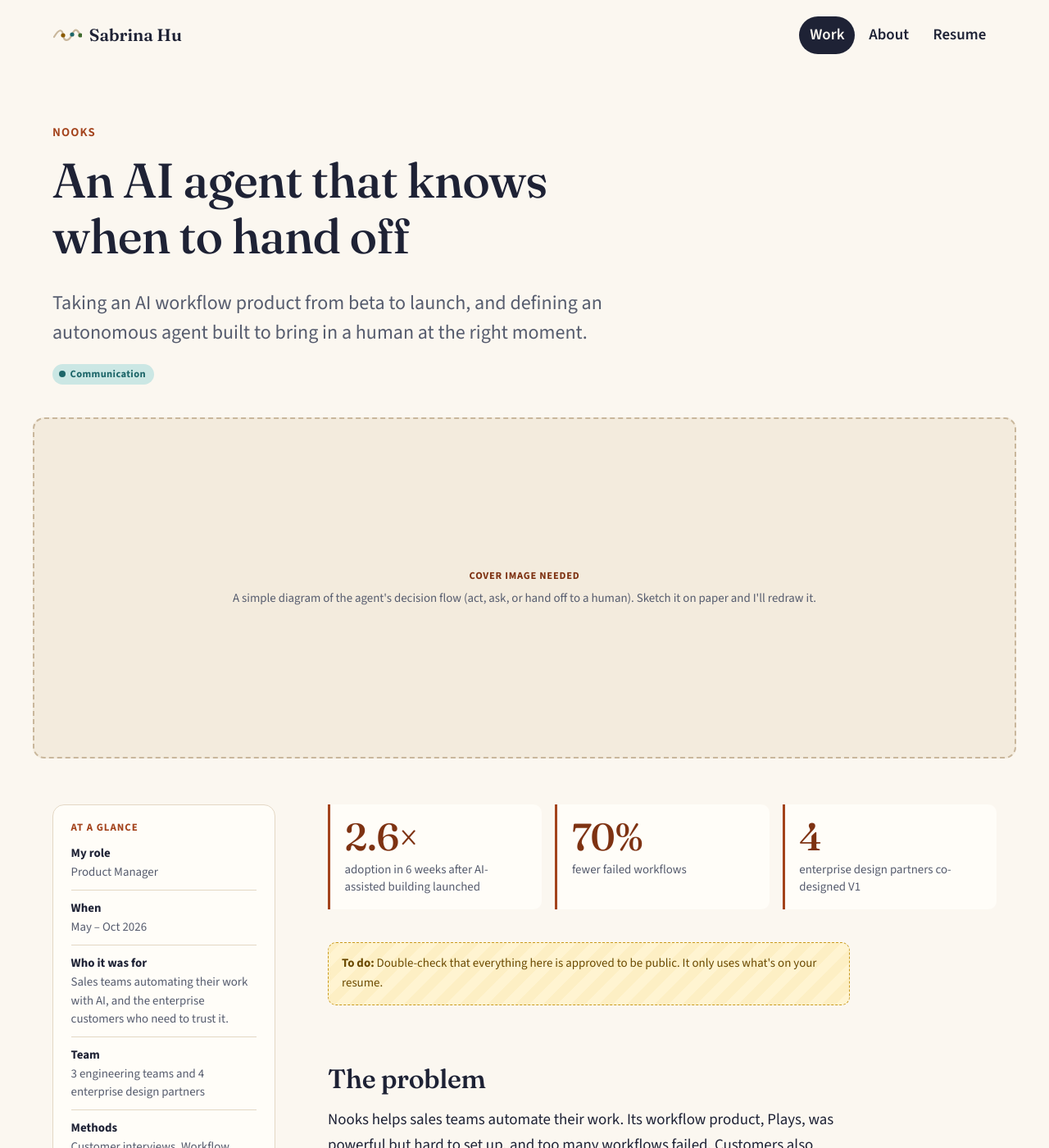
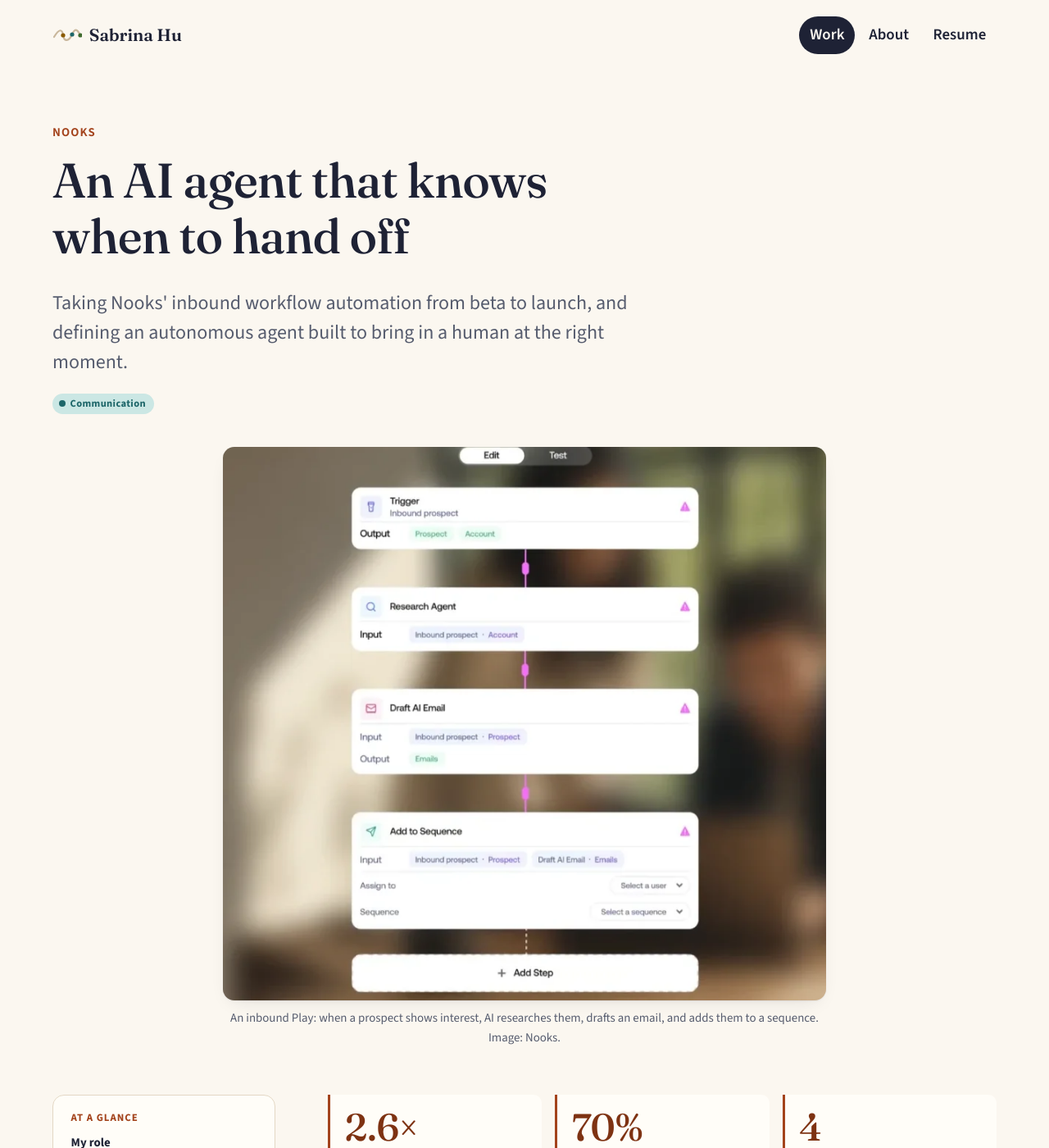
Before and after one commit to sabrinahu618/portfolio, a Jekyll site: the page built from _projects/nooks.md, in a window 1280 px wide and 1400 px high. Shown: the whole window at 82% size. Built offline with Jekyll 4.4.1, drawn with Linux system fonts in a browser that asks for light colours; some of the changed text lies outside the part shown.

Commit message:
Add Nooks Plays cover image and inbound workflow framing
- Narrow-cover and cover-caption options for case studies
- Fix card images stretching when the source is taller than 3:2

Co-Authored-By: Claude Opus 5.5 <noreply@anthropic.com>
Claude-Session: https://claude.ai/code/session_01HybnYJGYPLDq5hkAYptQSd

```diff
--- a/_layouts/project.html
+++ b/_layouts/project.html
@@ -21,8 +21,9 @@ layout: default
 
   <div class="wrap wrap--wide">
     {%- if page.cover -%}
-    <figure class="case__cover">
+    <figure class="case__cover{% if page.cover_narrow %} case__cover--narrow{% endif %}">
       <img src="{{ page.cover | relative_url }}" alt="{{ page.cover_alt }}"{% if page.cover_width %} width="{{ page.cover_width }}" height="{{ page.cover_height }}"{% endif %} fetchpriority="high">
+      {%- if page.cover_caption %}<figcaption>{{ page.cover_caption }}</figcaption>{% endif %}
     </figure>
     {%- elsif site.show_placeholders -%}
     <figure class="case__cover figure--placeholder">
--- a/_projects/nooks.md
+++ b/_projects/nooks.md
@@ -1,17 +1,22 @@
 ---
 title: An AI agent that knows when to hand off
 org: Nooks
-summary: Taking an AI workflow product from beta to launch, and defining an autonomous agent built to bring in a human at the right moment.
+summary: Taking Nooks' inbound workflow automation from beta to launch, and defining an autonomous agent built to bring in a human at the right moment.
 themes: [communication]
 order: 4
 featured: true
 years: May – Oct 2026
 role: Product Manager
-audience: Sales teams automating their work with AI, and the enterprise customers who need to trust it.
+audience: Sales teams responding to inbound prospects, and the enterprise customers who need to trust the AI doing that work.
 team: 3 engineering teams and 4 enterprise design partners
 methods: [Customer interviews, Workflow observation, Co-design with customers, Prototyping]
 tools: [Figma]
-cover_need: A simple diagram of the agent's decision flow (act, ask, or hand off to a human). Sketch it on paper and I'll redraw it.
+cover: /assets/img/nooks/plays-workflow.webp
+cover_width: 818
+cover_height: 750
+cover_narrow: true
+cover_alt: "A Nooks Plays workflow built from four connected steps: a trigger when an inbound prospect arrives, a Research Agent that looks up the prospect and account, a Draft AI Email step, and an Add to Sequence step, with an Add Step button below."
+cover_caption: "An inbound Play: when a prospect shows interest, AI researches them, drafts an email, and adds them to a sequence. Image: Nooks."
 highlights:
   - value: "2.6×"
     label: adoption in 6 weeks after AI-assisted building launched
@@ -25,9 +30,9 @@ highlights:
 
 ## The problem
 
-Nooks helps sales teams automate their work. Its workflow product, Plays, was powerful but hard to set up, and too many workflows failed. Customers also wanted an agent that could act on its own, but only within limits they could trust.
+Nooks helps sales teams turn inbound interest into action. Its workflow product, Plays, lets a team automate everything that happens after a prospect raises their hand: research the person and their account, draft a personalized email, and add them to a sequence while their intent is still high. Plays was powerful but hard to set up, and too many workflows failed. Customers also wanted an agent that could act on its own, but only within limits they could trust.
 
-{% include todo.html note="Check this problem framing; I inferred it from your results." %}
+{% include todo.html note="Check this framing: was 'hard to set up, too many failed workflows' the core problem you found in research? I inferred it from your results." %}
 
 ## Who it was for
 
--- a/assets/css/main.css
+++ b/assets/css/main.css
@@ -223,8 +223,8 @@ main:focus { outline: none; }
 }
 .card:hover { transform: translateY(-3px); box-shadow: 0 2px 4px rgba(30,34,53,.06), 0 18px 36px -16px rgba(30,34,53,.28); }
 .card:focus-within { outline: 3px solid var(--accent); outline-offset: 3px; }
-.card__media { aspect-ratio: 3 / 2; background: var(--sand); border-bottom: 1px solid var(--line); }
-.card__media img { width: 100%; height: 100%; object-fit: cover; }
+.card__media { position: relative; aspect-ratio: 3 / 2; overflow: hidden; background: var(--sand); border-bottom: 1px solid var(--line); }
+.card__media img { position: absolute; inset: 0; width: 100%; height: 100%; object-fit: cover; }
 .card__placeholder {
   height: 100%; display: flex; flex-direction: column; align-items: center; justify-content: center; gap: .75rem;
   color: var(--muted); font-family: var(--serif); font-size: 1.15rem; text-align: center; padding: 1rem;
@@ -309,6 +309,8 @@ main:focus { outline: none; }
 .case__header h1 { max-width: 22ch; }
 .case__header .lede { max-width: 60ch; margin-bottom: 1.25rem; }
 .case__cover { margin: 0 0 clamp(2rem, 5vw, 3.5rem); }
+.case__cover--narrow { max-width: 46rem; margin-inline: auto; }
+.case__cover figcaption { margin-top: .6rem; font-size: var(--step--1); color: var(--muted); text-align: center; }
 .case__cover img { width: 100%; border-radius: var(--radius); box-shadow: var(--shadow); background: var(--surface); }
 
 .case__grid {
```
Also changed, not shown: assets/img/nooks/plays-workflow.webp (added).
